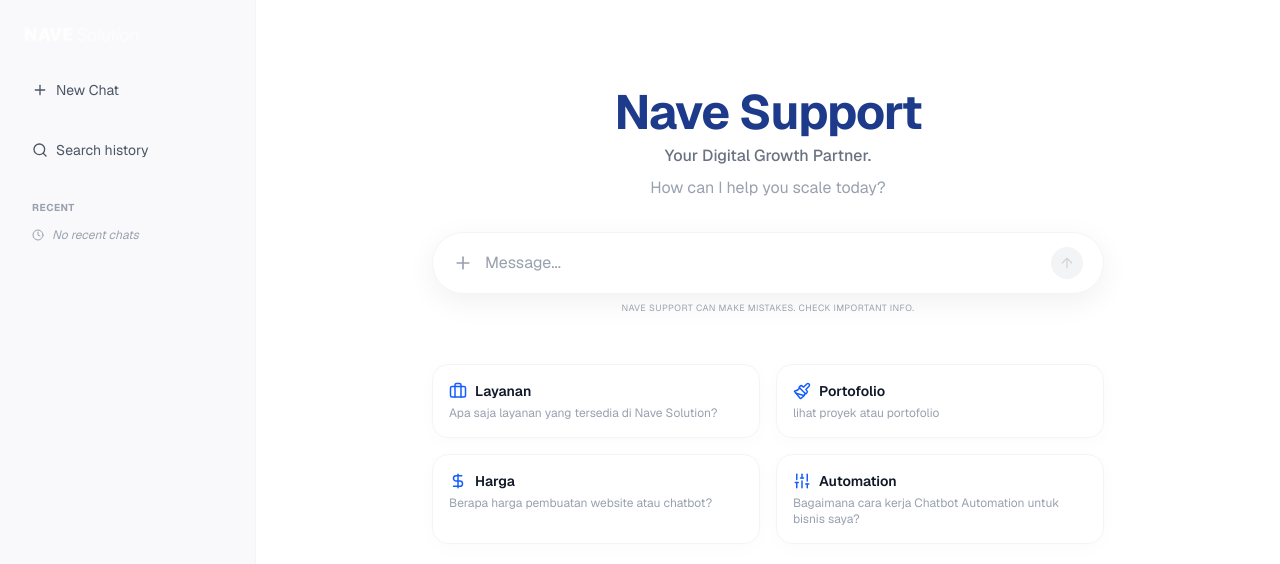
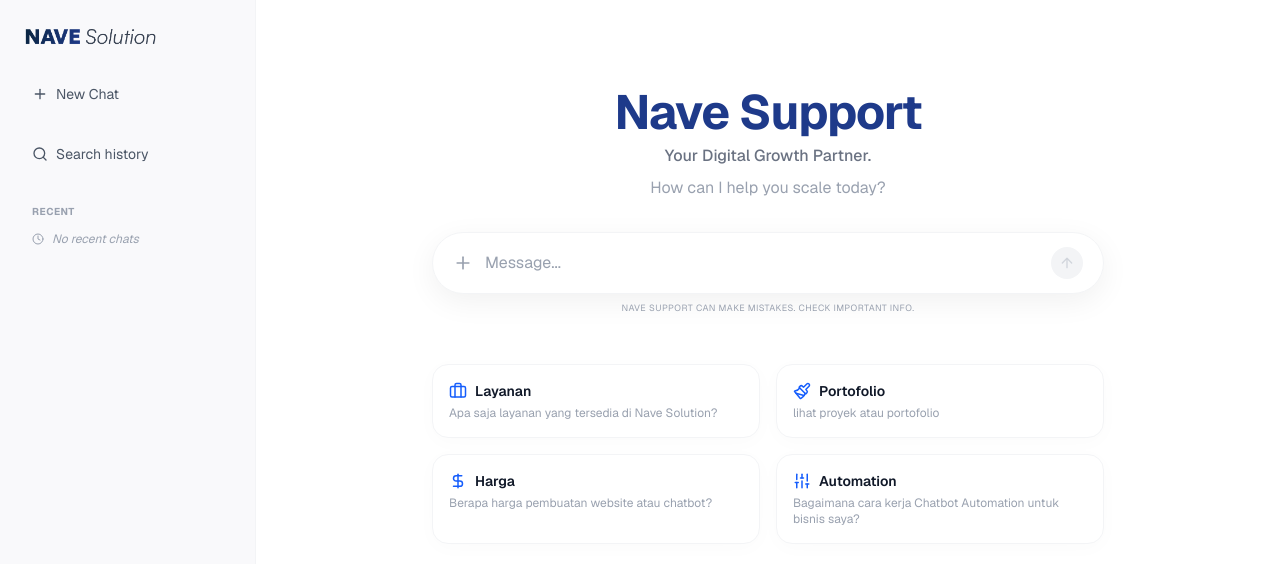
Before and after one commit to Naufal-Yazid/navesupport, a Next.js app: page / in a window 1280 px wide. Shown: the top 564 px of the page. Built offline with nearby package versions, Linux system fonts and the light colour scheme.

Commit message:
update logo

```diff
--- a/app/page.js
+++ b/app/page.js
@@ -147,10 +147,10 @@ export default function NaveAIChat() {
         }`}
       >
         <div className="space-y-6 overflow-y-auto h-full pb-4 scrollbar-none">
-          {/* Logo Brand Menggunakan Gambar */}
+          {/* Logo Brand Menggunakan Gambar Asli */}
           <div className="flex items-center justify-between">
-            <div className="h-7 w-auto flex items-center">
-              <img src="/logo.png" alt="Nave Solution" className="h-full object-contain invert mix-blend-screen" />
+            <div className="h-8 w-auto flex items-center">
+              <img src="/logo.png" alt="Nave Solution" className="h-full w-auto object-contain" />
             </div>
             <button onClick={() => setIsSidebarOpen(false)} className="md:hidden p-1 text-gray-500 hover:bg-gray-200 rounded">
               <X size={18} />
```
